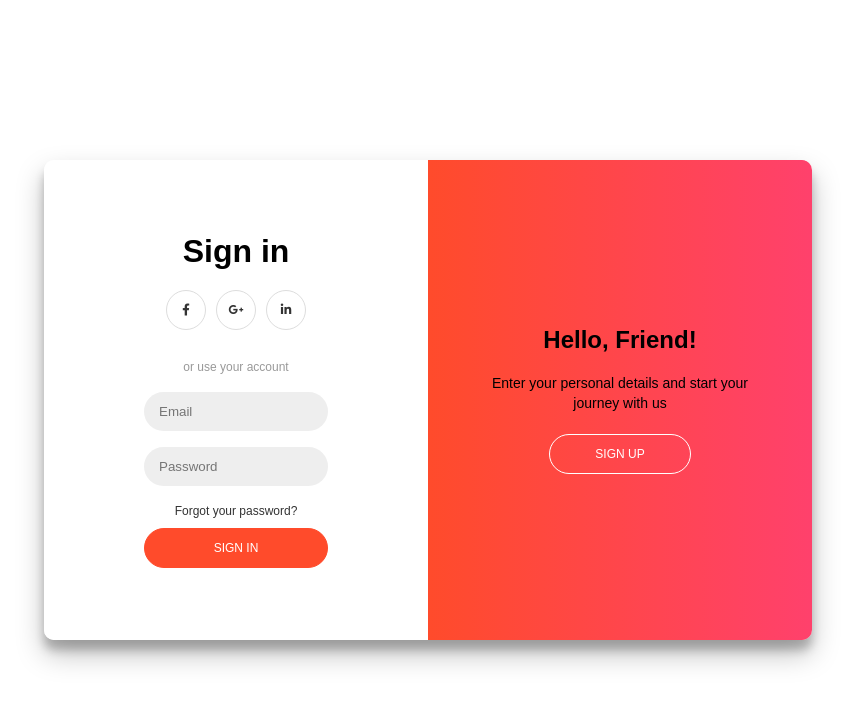
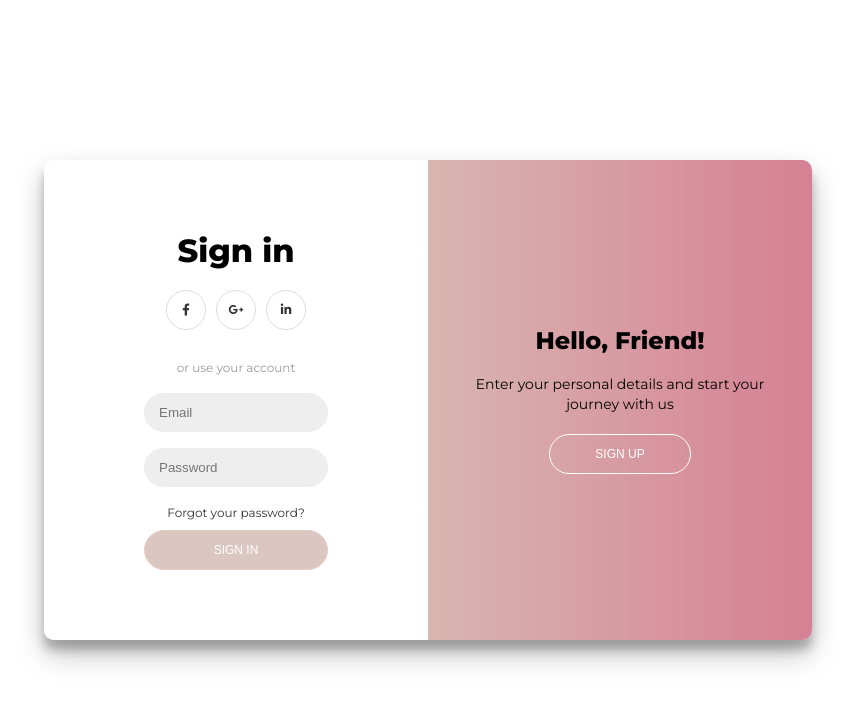
Before and after one commit to Deepak081999/csms, a React (Create React App) app in the folder frontend/: page /login in a window 1280 px wide. Shown: the top 704 px of the page, without its empty margins (212-1067 px from the left). Built offline with nearby package versions, Linux system fonts and the light colour scheme.

Commit message:
new changes

```diff
--- a/frontend/src/components/Navbar.jsx
+++ b/frontend/src/components/Navbar.jsx
@@ -26,7 +26,7 @@ const Navbar = ({ onLogout }) => {
                             <span className="username">{user.name}</span>
 
                             {/* Dropdown for selecting role (visible only for superadmin) */}
-                            {role.name === 'superadmin' && (
+                            {/* {role.name === 'superadmin' && (
                                 <div className="dropdown">
                                     <button className="dropdown-btn">Select Role</button>
                                     <div className="dropdown-content">
@@ -35,7 +35,7 @@ const Navbar = ({ onLogout }) => {
                                         <button onClick={() => handleRoleChange('user')}>User</button>
                                     </div>
                                 </div>
-                            )}
+                            )} */}
 
 
                             <button className="logout-btn" onClick={onLogout}>Logout</button>
--- a/frontend/src/css/login.css
+++ b/frontend/src/css/login.css
@@ -1,21 +1,32 @@
 @import url('https://fonts.googleapis.com/css?family=Montserrat:400,800');
 @import url('https://cdnjs.cloudflare.com/ajax/libs/font-awesome/5.15.3/css/all.min.css');
 
-* {
+.auth-page * {
     box-sizing: border-box;
 }
 
-body {
+.auth-page {
     font-family: 'Montserrat', sans-serif;
     background: #fff;
-    /* Changed to white */
     color: #000;
-    /* Text color set to black */
     display: flex;
     justify-content: center;
     align-items: center;
     height: 100vh;
     margin: 0;
+}
+
+.auth-page .container {
+    background: #fff;
+    border-radius: 10px;
+    box-shadow: 0 14px 28px rgba(0, 0, 0, 0.25),
+        0 10px 10px rgba(0, 0, 0, 0.22);
+    position: relative;
+    overflow: hidden;
+    width: 768px;
+    max-width: 100%;
+    min-height: 480px;
+    display: flex;
 }
 
 .container {
@@ -77,8 +88,8 @@ input {
 
 button {
     border-radius: 20px;
-    border: 1px solid #ff4b2b;
-    background: #ff4b2b;
+    border: 1px solid #e9cbc4;
+    background: #dbc6c2;
     color: #fff;
     font-size: 12px;
     padding: 12px 45px;
@@ -93,7 +104,7 @@ button.ghost {
 }
 
 button:hover {
-    background: #ff3b1a;
+    background: #d08f84;
 }
 
 a {
@@ -121,7 +132,7 @@ a {
 /* Overlay Styles */
 .overlay-container {
     width: 50%;
-    background: linear-gradient(to right, #ff4b2b, #ff416c);
+    background: linear-gradient(to right, #d8b6b0, #d68094);
     color: #fff;
     display: flex;
     align-items: center;
--- a/frontend/src/pages/Login.jsx
+++ b/frontend/src/pages/Login.jsx
@@ -26,6 +26,8 @@ const Login = () => {
     };
 
     return (
+
+        <div className="auth-page">
             <div className="container">
                 <div className="form-container sign-in-container">
                     <form onSubmit={handleSubmit}>
@@ -56,6 +58,7 @@ const Login = () => {
                     </div>
                 </div>
             </div>
+        </div>
     );
 };
 
```
Lines whose indentation alone changed are shown as unchanged.
